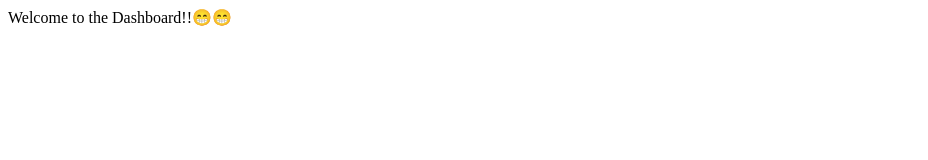
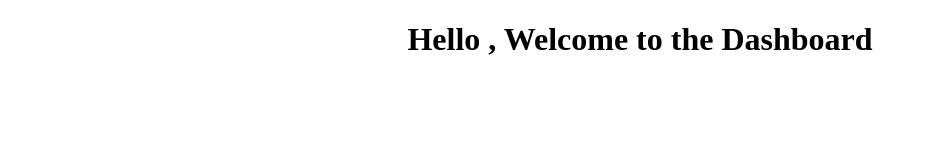
Before and after one commit to Mohd-Muneeb/Graphic-Password, a website: page views/dashboard.html in a window 1280 px wide. Shown: the whole page, without its empty margins (0-928 px from the left). Drawn offline with Linux system fonts and the light colour scheme.

Commit message:
Improvement

```diff
--- a/views/dashboard.html
+++ b/views/dashboard.html
@@ -7,6 +7,6 @@
     <title>Dashboard | Test</title>
 </head>
 <body>
-    Welcome to the Dashboard!!😁😁
+    <h1 style="text-align: center;">Hello , Welcome to the Dashboard</h1>
 </body>
 </html>
```
